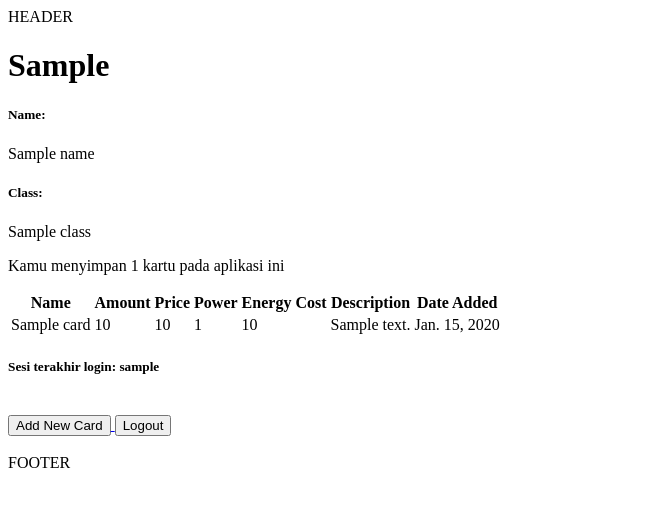
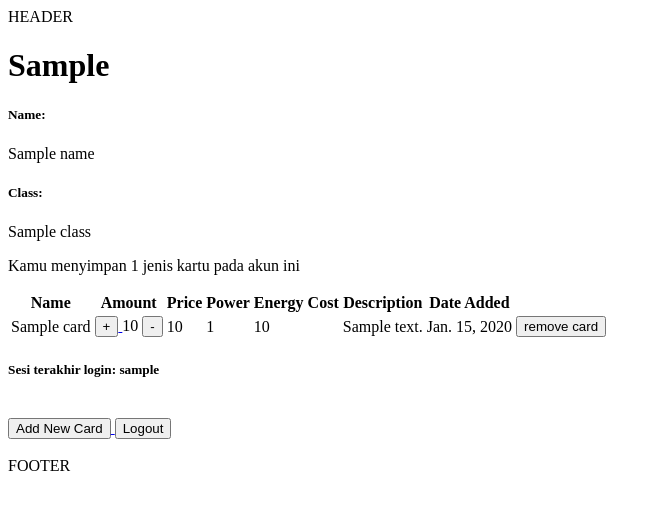
Before and after one commit to FBimo/bmo-store, a Django app: template main/templates/main.html in a window 1280 px wide. Shown: the top 510 px of the page, without its empty margins (0-661 px from the left). Run offline with Django 4.2, Linux system fonts and the light colour scheme; tables that the repository leaves empty hold one stand-in row (values such as "Sample post"); the template is opened without the code that fills it: values that come from a table or form of the project are taken from there, most other values are stand-ins (such as "Sample title", 1, 10 or a date in 2020).

Commit message:
assignment 4 #1

```diff
--- a/main/models.py
+++ b/main/models.py
@@ -15,5 +15,13 @@ class Card(models.Model):
     def __str__(self):
         return self.name
 
+
     def get_desc(self):
        return self.description
+
+
+    def set_amount(self, param):
+        if param == "inc":
+            self.amount += 1
+        else:
+            self.amount -= 1
--- a/main/templates/main.html
+++ b/main/templates/main.html
@@ -8,7 +8,7 @@
     <h5>Class: </h5>
     <p>{{ class }}<p>
 
-        <P>Kamu menyimpan {{total_cards}} kartu pada aplikasi ini</P>
+        <P>Kamu menyimpan {{total_cards}} jenis kartu pada akun ini</P>
 
         <table>
             <tr>
@@ -26,12 +26,33 @@
             {% for card in cards %}
                 <tr>
                     <td>{{ card.name }}</td>
-                    <td>{{ card.amount }}</td>
+                    <td>
+                        <a href="{% url 'main:increase_card' card.id %}">
+                            <button >
+                                +
+                            </button>
+                        </a>
+
+                        {{ card.amount }}
+
+                        <a href="{% url 'main:decrease_card' card.id %}">
+                            <button >
+                                -
+                            </button>
+                        </a>
+                    </td>
                     <td>{{ card.price }}</td>
                     <td>{{ card.power }}</td>
                     <td>{{ card.energy_cost }}</td>
                     <td>{{ card.description }}</td>
                     <td>{{ card.date_added }}</td>
+                    <td>
+                        <a href="{% url 'main:remove_card' card.id %}">
+                            <button>
+                                remove card
+                            </button>
+                        </a>
+                    </td>
                 </tr>
             {% endfor %}
         </table>
--- a/main/urls.py
+++ b/main/urls.py
@@ -1,12 +1,9 @@
 from django.urls import path
-from main.views import show_main
-from main.views import show_main, create_product
-from main.views import show_main, create_product, show_xml
-from main.views import show_main, create_product, show_xml, show_json
 from main.views import show_main, create_product, show_xml, show_json, show_xml_by_id, show_json_by_id
 from main.views import register
 from main.views import login_user
 from main.views import logout_user
+from main.views import increase_card, decrease_card, remove_card
 
 app_name = 'main'
 
@@ -20,4 +17,7 @@ urlpatterns = [
     path('register/', register, name='register'),
     path('login/', login_user, name='login'),
     path('logout/', logout_user, name='logout'),
+    path('increase-card/<int:id>', increase_card, name='increase_card'),
+    path('decrease-card/<int:id>', decrease_card, name='decrease_card'),
+    path('remove-card/<int:id>', remove_card, name='remove_card'),
 ]
```
Also changed, not shown: main/views.py (+24 -1 lines), README.md.
